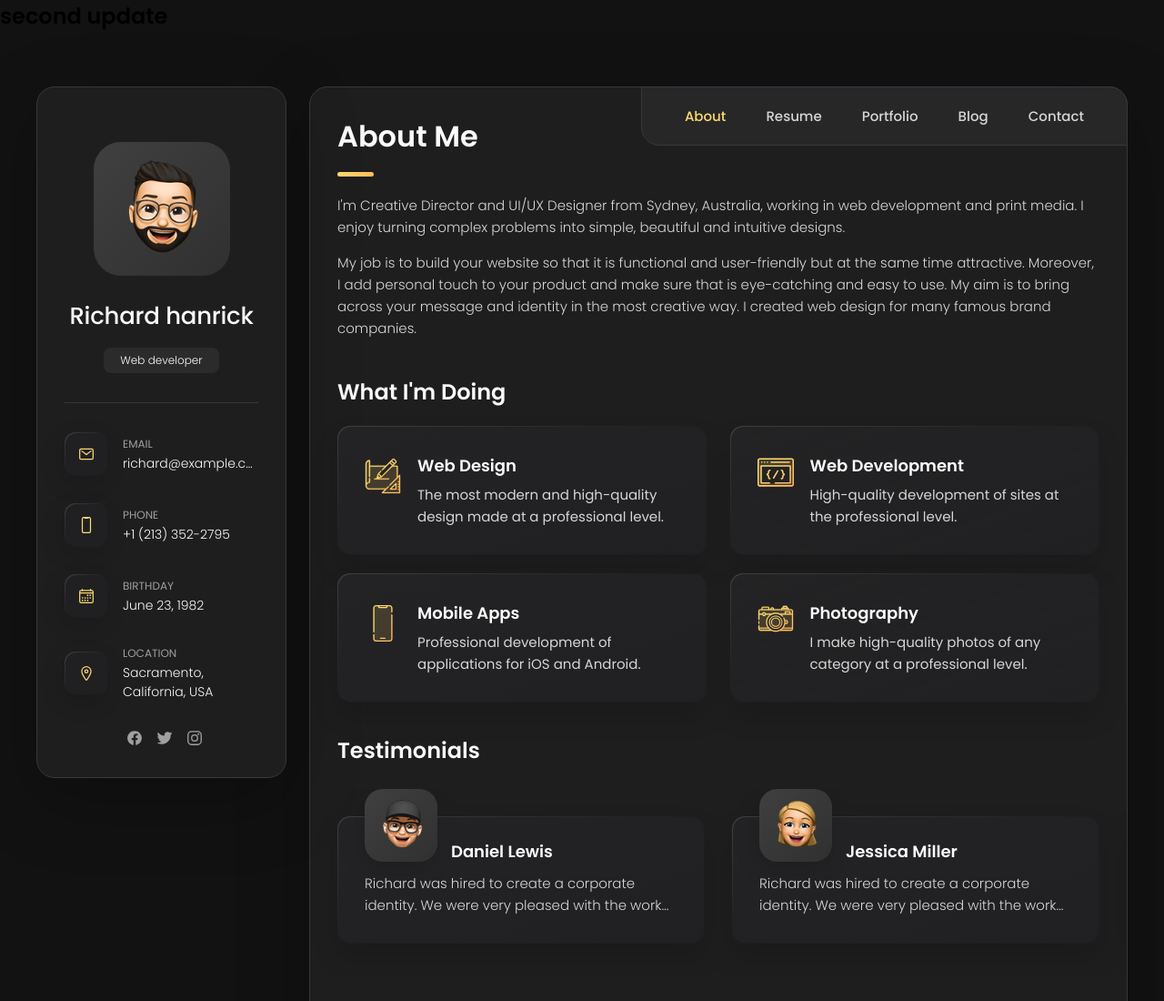
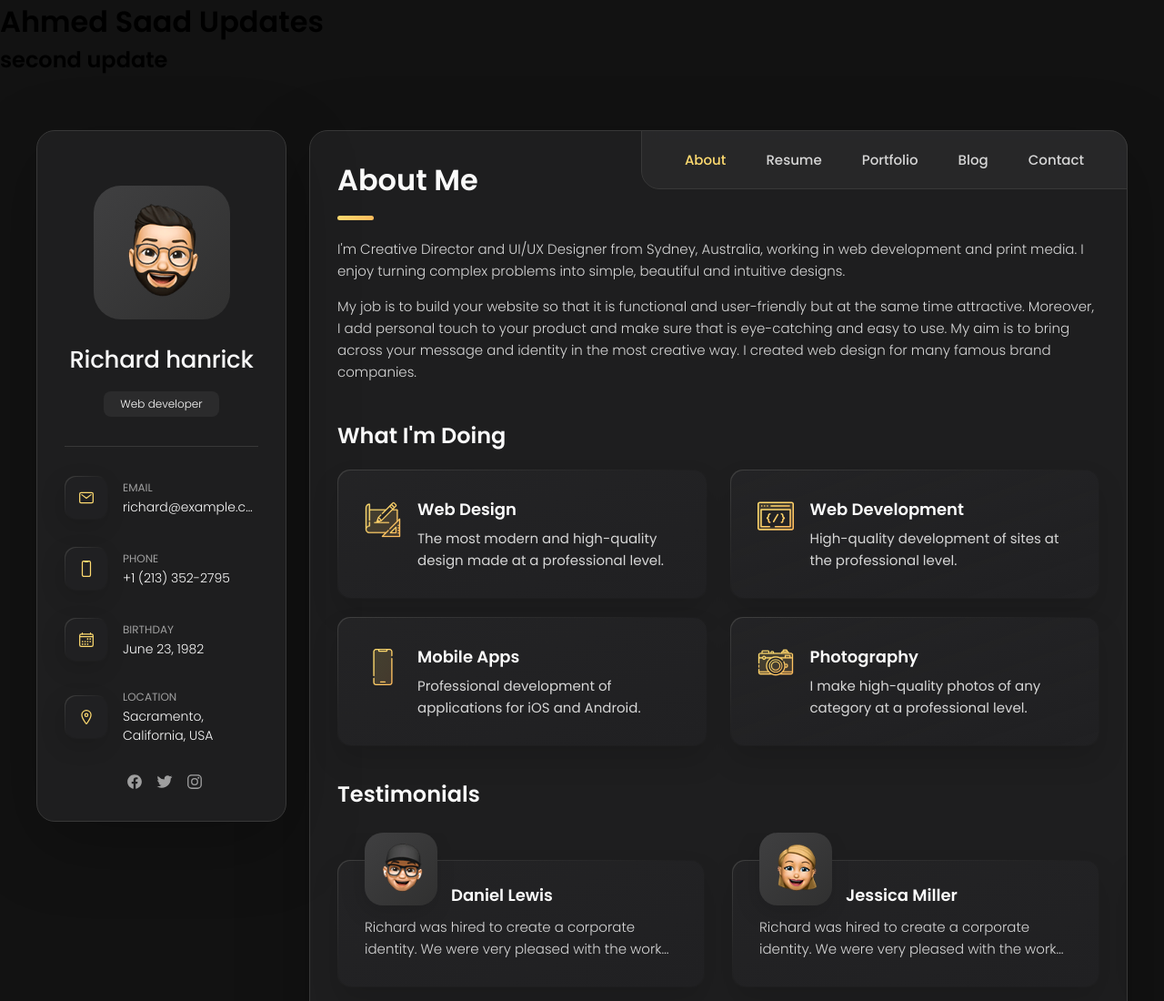
Before and after one commit to mostafaalfahl/Advanced-Project-management, a plain HTML site: page index.html in a window 1280 px wide. Shown: the top 1100 px of the page at 91% size. Drawn offline with nearby package versions, Linux system fonts and the light colour scheme.

Commit message:
end work

```diff
--- a/index.html
+++ b/index.html
@@ -30,7 +30,7 @@
   <!--
     - #MAIN
   -->
-
+  <h1>Ahmed Saad Updates</h1>
   <h2>second update</h2>
 
   <main>
```
